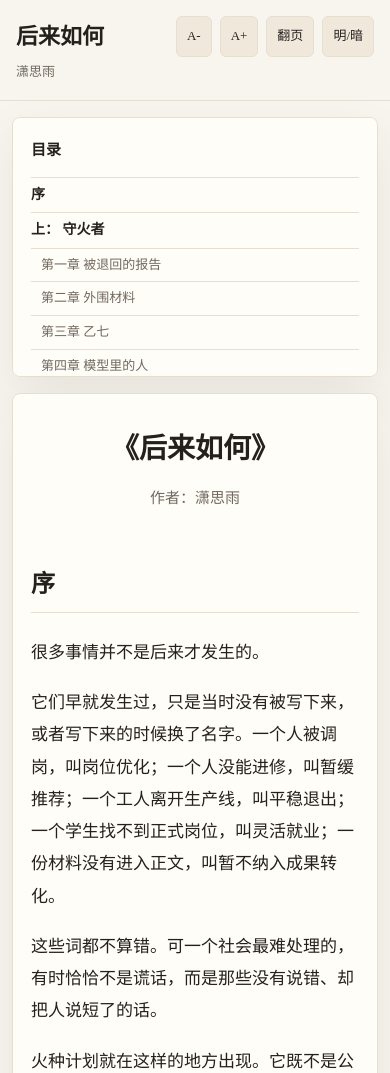
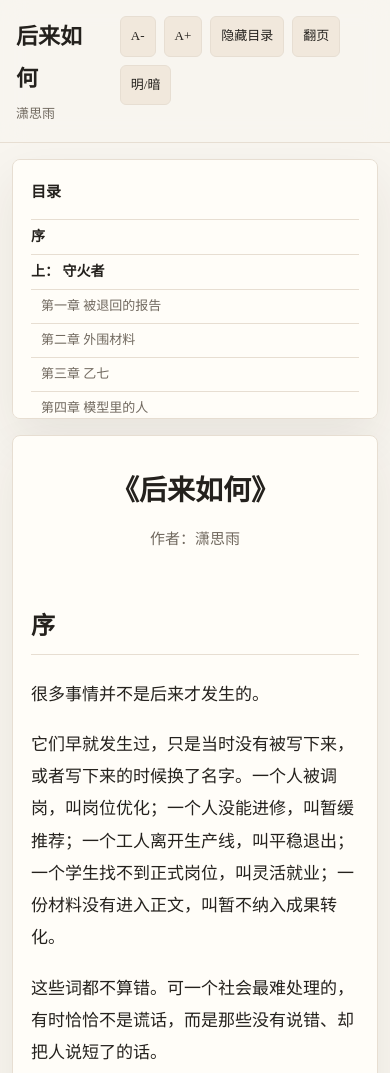
Before and after one commit to danielomg22212/-What-Remains-, a plain HTML site: page docs/index.html in a window 390 px wide. Shown: the top 1073 px of the page. Drawn offline with Linux system fonts and the light colour scheme.

Commit message:
Add collapsible table of contents

```diff
--- a/docs/index.html
+++ b/docs/index.html
@@ -17,6 +17,7 @@
     <div class="tools" aria-label="阅读设置">
       <button id="decreaseFont" type="button" title="减小字号">A-</button>
       <button id="increaseFont" type="button" title="增大字号">A+</button>
+      <button id="toggleToc" type="button" title="显示/隐藏目录">隐藏目录</button>
       <button id="toggleMode" type="button" title="切换连续/翻页">翻页</button>
       <button id="toggleTheme" type="button" title="切换明暗">明/暗</button>
     </div>
@@ -24,7 +25,7 @@
 
   <div class="progress" aria-hidden="true"><span id="progressBar"></span></div>
 
-  <main class="layout">
+  <main id="layout" class="layout">
     <nav class="toc" aria-label="章节目录">
       <h2>目录</h2>
       <div id="tocList">载入中...</div>
@@ -48,11 +49,14 @@
     const pager = document.getElementById('pager');
     const pageInfo = document.getElementById('pageInfo');
     const toggleModeButton = document.getElementById('toggleMode');
+    const toggleTocButton = document.getElementById('toggleToc');
+    const layout = document.getElementById('layout');
     const root = document.documentElement;
     let novelText = '';
     let pages = [];
     let readingMode = localStorage.getItem('readingMode') || 'scroll';
     let currentPage = Number(localStorage.getItem('currentPage') || 0);
+    let tocHidden = localStorage.getItem('tocHidden') === 'true';
 
     function slugify(text, index) {
       return `chapter-${index}-${text.replace(/[^\u4e00-\u9fa5a-zA-Z0-9]+/g, '-').replace(/^-|-$/g, '')}`;
@@ -253,6 +257,15 @@
       }
     }
 
+    function applyTocState(hidden) {
+      tocHidden = hidden;
+      localStorage.setItem('tocHidden', String(tocHidden));
+      layout.classList.toggle('toc-hidden', tocHidden);
+      toggleTocButton.textContent = tocHidden ? '显示目录' : '隐藏目录';
+      toggleTocButton.setAttribute('aria-pressed', String(tocHidden));
+      updateProgress();
+    }
+
     function updateProgress() {
       let ratio = 0;
       if (readingMode === 'page' && pages.length > 1) {
@@ -289,6 +302,10 @@
       applyMode(readingMode === 'page' ? 'scroll' : 'page');
     });
 
+    toggleTocButton.addEventListener('click', () => {
+      applyTocState(!tocHidden);
+    });
+
     document.getElementById('prevPage').addEventListener('click', () => showPage(currentPage - 1));
     document.getElementById('nextPage').addEventListener('click', () => showPage(currentPage + 1));
 
@@ -304,6 +321,7 @@
 
     root.style.setProperty('--font-scale', localStorage.getItem('fontScale') || 1);
     document.body.dataset.theme = localStorage.getItem('theme') || 'light';
+    applyTocState(tocHidden);
     window.addEventListener('scroll', updateProgress, { passive: true });
     loadNovel().then(updateProgress);
   </script>
--- a/docs/styles.css
+++ b/docs/styles.css
@@ -108,6 +108,15 @@ body {
   max-width: 1180px;
   margin: 0 auto;
   padding: 34px 24px 80px;
+}
+
+.layout.toc-hidden {
+  grid-template-columns: minmax(0, 880px);
+  max-width: 980px;
+}
+
+.layout.toc-hidden .toc {
+  display: none;
 }
 
 .toc {
@@ -270,6 +279,10 @@ body {
     padding: 16px 12px 56px;
   }
 
+  .layout.toc-hidden {
+    max-width: none;
+  }
+
   .toc {
     position: static;
     max-height: 260px;
```
